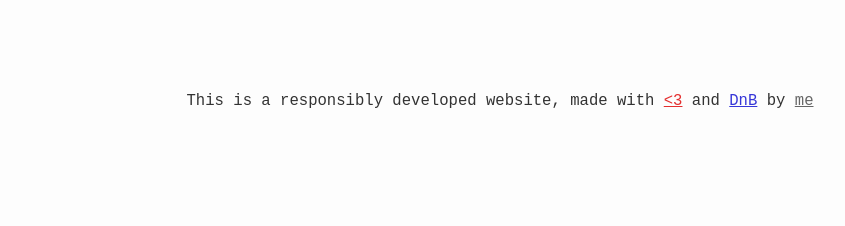
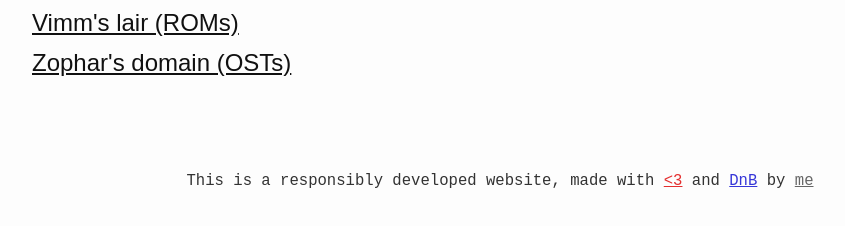
Before and after one commit to Jorgeelalto/homepage, a plain HTML site: page web/links.html in a window 1280 px wide. Shown: the part 288-514 px from the top of the page, without its empty margins (140-985 px from the left). Drawn offline with Linux system fonts and the light colour scheme.

Commit message:
Add two links

```diff
--- a/web/links.html
+++ b/web/links.html
@@ -29,6 +29,16 @@
                         Cómo cocinar arroz
                     </div>
                 </a>
+                <a href="https://vimm.net">
+                    <div class="small-link">
+                        Vimm's lair (ROMs)
+                    </div>
+                </a>
+                <a href="https://www.zophar.net/music">
+                    <div class="small-link">
+                        Zophar's domain (OSTs)
+                    </div>
+                </a>
 
             </div>
             <footer>
```
